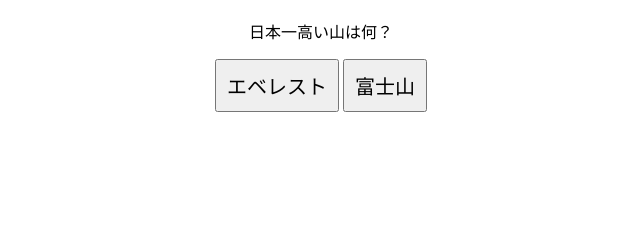
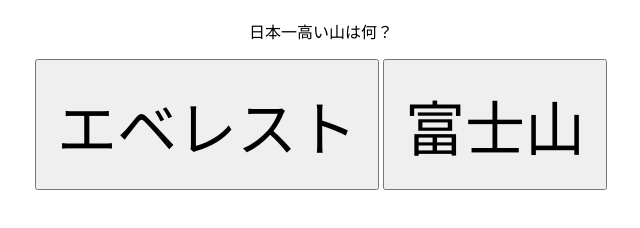
Before and after one commit to sor-609/quiz-app, a plain HTML site: page index.html in a window 1280 px wide. Shown: the part 70-298 px from the top of the page, without its empty margins (319-959 px from the left). Drawn offline with Linux system fonts and the light colour scheme.

Commit message:
first commit

```diff
--- a/style.css
+++ b/style.css
@@ -3,6 +3,6 @@ body {
 }
 
 button {
-    font-size: 20px;
-    padding: 10px;
+    font-size: 60px;
+    padding: 20px;
 }
```
